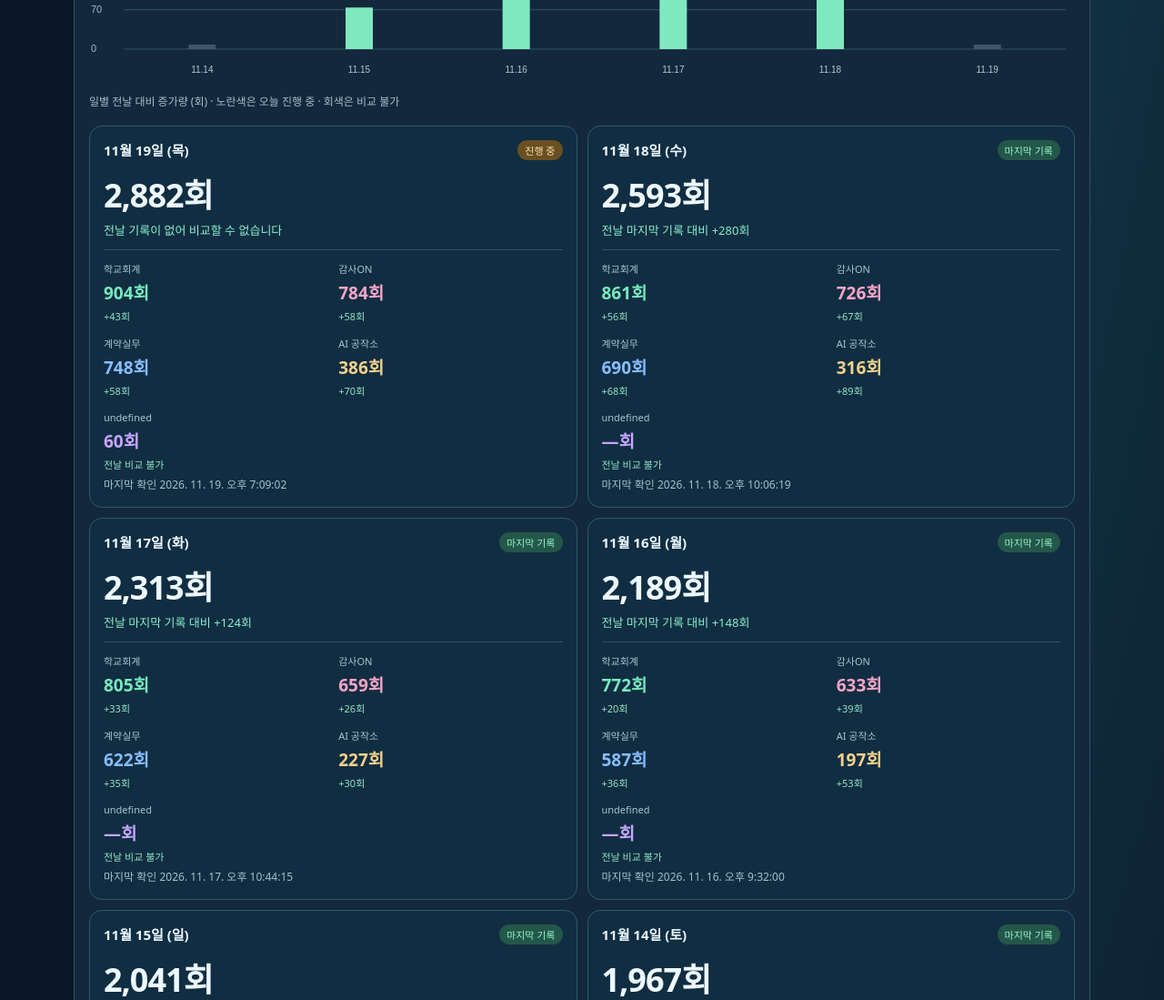
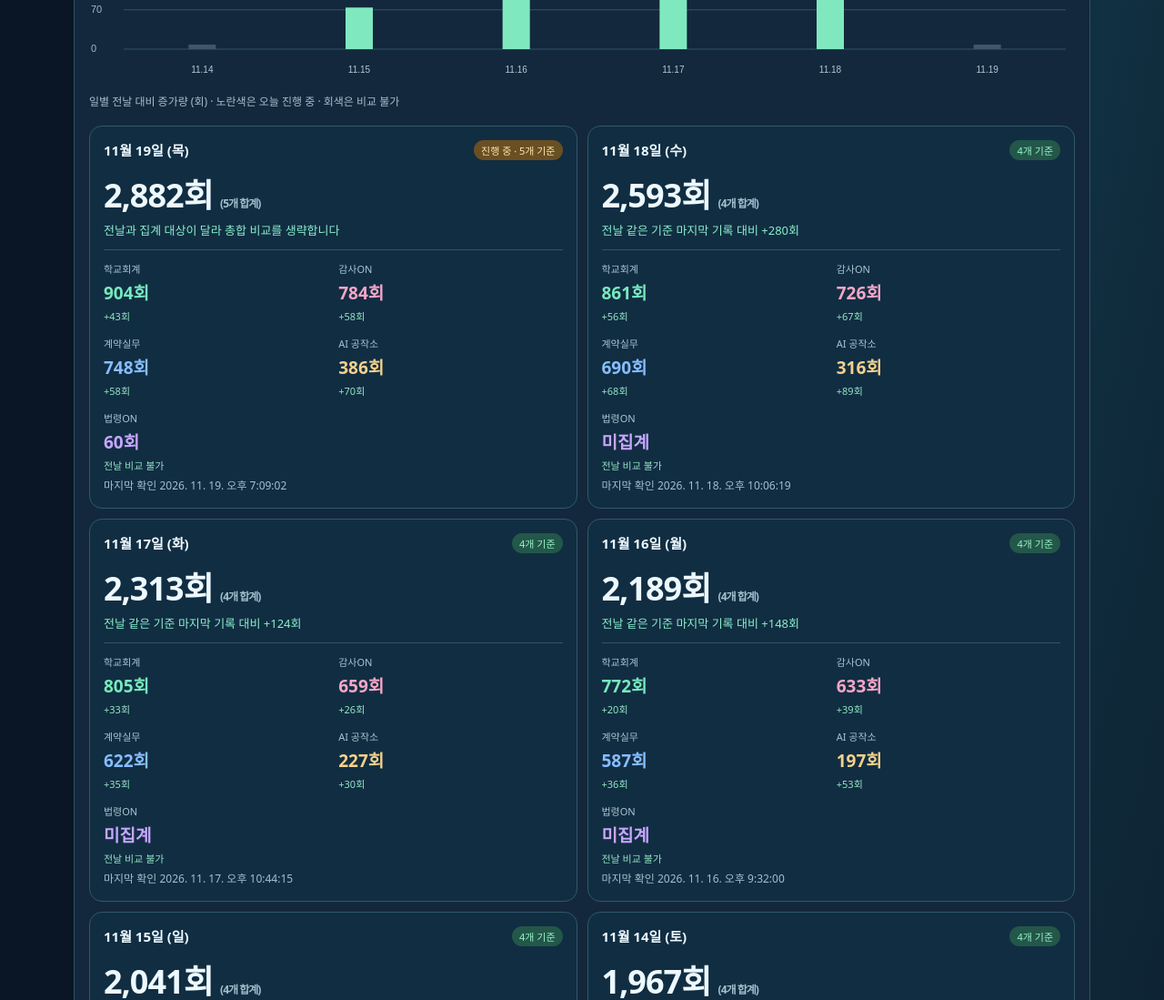
Before and after one commit to jeonbuk-audit-search/audit-search, a plain HTML site: page view-monitor/site/index.html in a window 1280 px wide. Shown: the part 1280-2379 px from the top of the page at 91% size. Drawn offline with Linux system fonts and the light colour scheme; files whose address does not match are found by name.

Commit message:
Show five programs in daily cards while labeling historical four-program totals

```diff
--- a/view-monitor/site/index.html
+++ b/view-monitor/site/index.html
@@ -303,28 +303,36 @@ function downloadDailyCsv(){
 function renderDaily(){
  const all=getDailyRecords(history.records),select=document.getElementById('dailyRange');
  const n=select?.value==='all'?all.length:Number(select?.value||7);
- const displayed=all.slice(-n),today=kstDay(new Date().toISOString()),current=all.find(d=>d.day===today),yesterday=all.find(d=>d.day===shiftDay(today,-1));
+ const displayed=all.slice(-n),today=kstDay(new Date().toISOString());
+ const current=all.find(d=>d.day===today),yesterday=all.find(d=>d.day===shiftDay(today,-1));
  const $d=id=>document.getElementById(id);
  $d('dailyToday').textContent=dailyGrowth(current?.delta??null);
  $d('dailyYesterday').textContent=dailyGrowth(yesterday?.delta??null);
  $d('dailyDays').textContent=all.filter(d=>!d.missing).length+'일';
  if(!displayed.length){
-  $d('dailyCards').textContent='아직 성공한 수집 기록이 없습니다.';
-  $d('dailyTable').innerHTML='<tr><td colspan="8">기록 없음</td></tr>';
-  drawDailyGraph([]);return;
+   $d('dailyCards').textContent='아직 성공한 수집 기록이 없습니다.';
+   $d('dailyTable').innerHTML='<tr><td colspan="10">기록 없음</td></tr>';
+   drawDailyGraph([]);return;
  }
- const compact=['학교회계','감사ON','계약실무','AI 공작소'];
+ const compact=['학교회계','감사ON','계약실무','AI 공작소','법령ON'];
  const reversed=[...displayed].reverse();
  $d('dailyCards').innerHTML=reversed.map(d=>{
-  const missing=d.missing,tag=missing?'기록 없음':d.current?'진행 중':'마지막 기록';
+  const missing=d.missing;
+  const label=missing?'기록 없음':(d.current?'진행 중 · ':'')+d.basis+'개 기준';
   const cls=missing?' missing':d.current?' partial':'';
-  const info=missing?'<p style="font-size:13px;color:#a9c8d6">이 날짜에 확인된 수집 기록이 없습니다.</p>':
-   '<div class="daily-total">'+fmt(d.total)+'회</div><div class="daily-increase">'+(d.delta===null?'전날 기록이 없어 비교할 수 없습니다':'전날 마지막 기록 대비 '+dailyNum(d.delta)+'회')+'</div>'+
-   '<div class="daily-programs">'+IDs.map((id,i)=>'<div class="daily-program"><label>'+compact[i]+'</label><strong style="color:'+COLORS[i]+'">'+fmt(d.counts[id])+'회</strong><em>'+(d.programChanges[i]===null?'전날 비교 불가':dailyNum(d.programChanges[i])+'회')+'</em></div>').join('')+'</div>';
-  return '<article class="daily-day'+(missing?' missing':'')+'"><div class="daily-top"><div class="daily-date">'+dailyLabel(d.day)+'</div><span class="daily-chip'+cls+'">'+tag+'</span></div>'+info+
-  (d.timestamp?'<small>마지막 확인 '+when(d.timestamp)+'</small>':'')+'</article>';
+  let info='';
+  if(missing){info='<p style="font-size:13px;color:#a9c8d6">이 날짜에 확인된 수집 기록이 없습니다.</p>';}
+  else {
+   const comparison=d.delta===null?(d.priorBasis&&d.basis!==d.priorBasis?'전날과 집계 대상이 달라 총합 비교를 생략합니다':'전날 기록이 없어 총합 비교를 생략합니다'):'전날 같은 기준 마지막 기록 대비 '+dailyNum(d.delta)+'회';
+   info='<div class="daily-total">'+fmt(d.total)+'회 <small>('+d.basis+'개 합계)</small></div><div class="daily-increase">'+comparison+'</div>'+
+    '<div class="daily-programs">'+IDs.map((id,i)=>{
+      const v=d.counts?.[id],change=d.programChanges[i];
+      return '<div class="daily-program"><label>'+compact[i]+'</label><strong style="color:'+COLORS[i]+'">'+(Number.isInteger(v)?fmt(v)+'회':'미집계')+'</strong><em>'+(change===null?'전날 비교 불가':dailyNum(change)+'회')+'</em></div>';
+    }).join('')+'</div>';
+  }
+  return '<article class="daily-day'+(missing?' missing':'')+'"><div class="daily-top"><div class="daily-date">'+dailyLabel(d.day)+'</div><span class="daily-chip'+cls+'">'+label+'</span></div>'+info+(d.timestamp?'<small>마지막 확인 '+when(d.timestamp)+'</small>':'')+'</article>';
  }).join('');
- $d('dailyTable').innerHTML=reversed.map(d=>'<tr><td>'+d.day+(d.current?' (진행 중)':'')+'</td><td>'+fmt(d.total)+'</td><td>'+dailyNum(d.delta)+'</td>'+IDs.map(id=>'<td>'+fmt(d.counts?.[id])+'</td>').join('')+'<td>'+(d.timestamp?when(d.timestamp):'기록 없음')+'</td></tr>').join('');
+ $d('dailyTable').innerHTML=reversed.map(d=>'<tr><td>'+d.day+(d.current?' (진행 중)':'')+'</td><td>'+fmt(d.total)+'</td><td>'+dailyNum(d.delta)+'</td>'+IDs.map(id=>'<td>'+fmt(d.counts?.[id])+'</td>').join('')+'<td>'+(d.timestamp?when(d.timestamp):'기록 없음')+'</td><td>'+(d.basis?d.basis+'개':'—')+'</td></tr>').join('');
  drawDailyGraph(displayed.slice(-14));
 }
 function drawDailyGraph(days){
```
